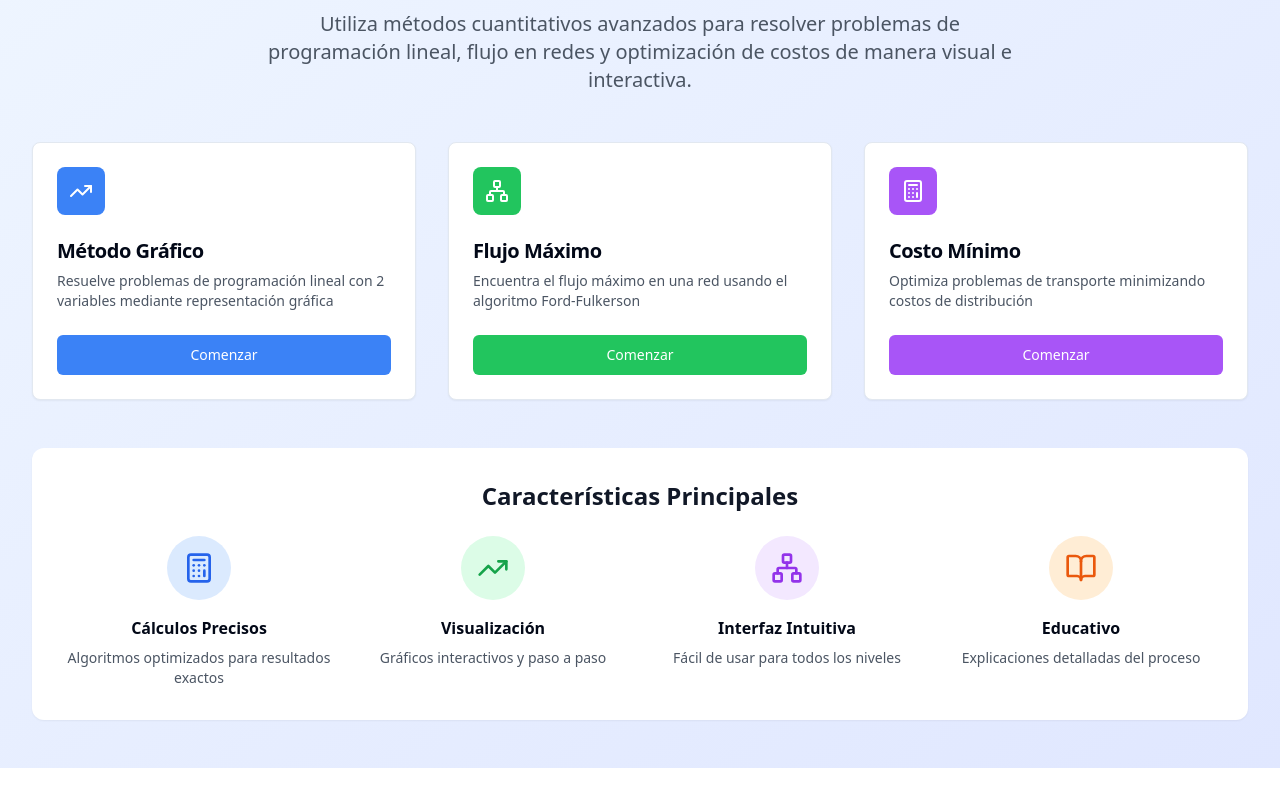
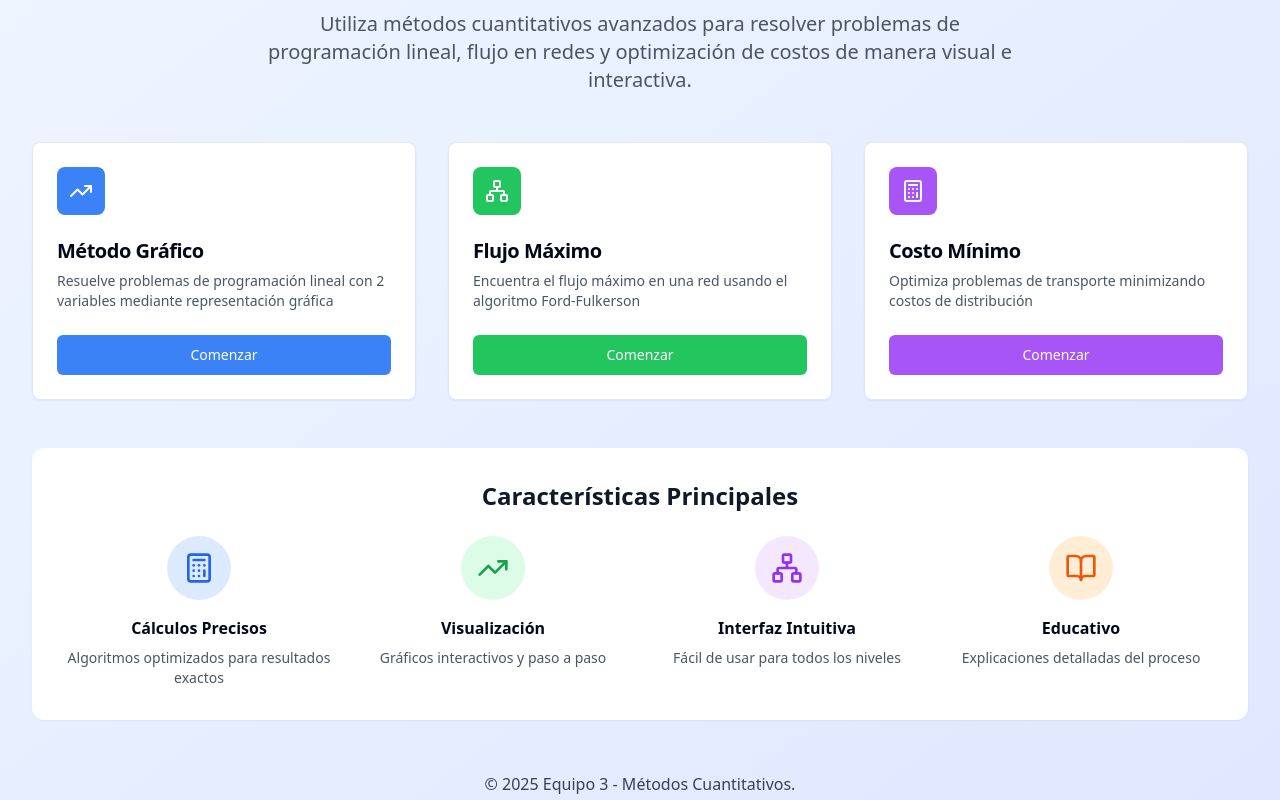
Before and after one commit to rodolfo-rgb/Metodos_Optimizacion, a React (Vite) app: page / in a window 1280 px wide. Shown: the part 159-959 px from the top of the page. Before the commit the page ends 927 px from the top, so only its background shows below. Built offline with nearby package versions, Linux system fonts and the light colour scheme.

Commit message:
feat: add footer with copyright information to Index page

```diff
--- a/src/pages/Index.tsx
+++ b/src/pages/Index.tsx
@@ -123,7 +123,20 @@ const Index = () => {
           </div>
         </div>
       </main>
+
+
+      {/* Footer */}
+      <footer className="text-black py-1">
+        <div className="container mx-auto px-6 text-center">
+          <p className="text-gray-700">
+            © 2025 Equipo 3 - Métodos Cuantitativos.
+          </p>
+        </div>
+      </footer>
+
     </div>
+
+
   );
 };
 
```
